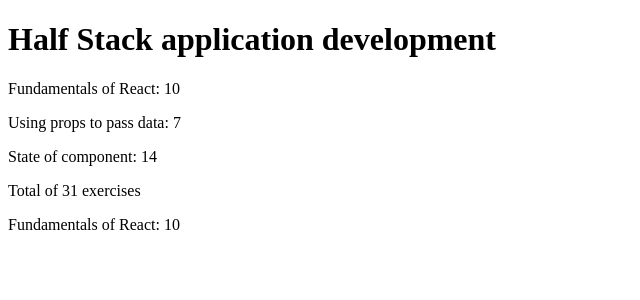
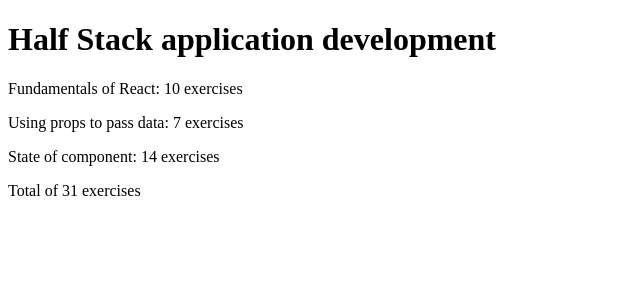
Before and after one commit to midcenturydude7/react-full-stack-open, a React (Create React App) app: page / in a window 1280 px wide. Shown: the top 300 px of the page, without its empty margins (0-640 px from the left). Built offline with nearby package versions, Linux system fonts and the light colour scheme.

Commit message:
Refactored code with map() method to iterate through 'course' object

```diff
--- a/src/App.js
+++ b/src/App.js
@@ -1,6 +1,6 @@
 import React from 'react';
 import Course from './components/Course';
-import Spread from './components/Spread';
+// import Spread from './components/Spread';
 
 
 const App = () => {
@@ -30,7 +30,6 @@
   return (
     <>
       <Course course={course} />
-      <Spread course={course} />
     </>
   )
 }
--- a/src/components/Course.js
+++ b/src/components/Course.js
@@ -16,23 +16,16 @@
 }
 
 const Content = ({ course }) => {
-    const nameLine1 = course.parts[0].name
-    const exerciseLine1 = course.parts[0].exercises
-
-    const nameLine2 = course.parts[1].name
-    const exerciseLine2 = course.parts[1].exercises
-
-    const nameLine3 = course.parts[2].name
-    const exerciseLine3 = course.parts[2].exercises
-
-    const totalExercises = course.parts[0].exercises + course.parts[1].exercises + course.parts[2].exercises
+    const nameResult = course.parts.map((part) => part.name)
+    const exercisesResult = course.parts.map((part) => part.exercises)
+    const totals = exercisesResult[0] + exercisesResult[1] + exercisesResult[2]
 
     return (
         <>
-            <p>{nameLine1}: {exerciseLine1}</p>
-            <p>{nameLine2}: {exerciseLine2}</p>
-            <p>{nameLine3}: {exerciseLine3}</p>
-            <p>Total of {totalExercises} exercises</p>
+            <p>{nameResult[0]}: {exercisesResult[0]} exercises</p>
+            <p>{nameResult[1]}: {exercisesResult[1]} exercises</p>
+            <p>{nameResult[2]}: {exercisesResult[2]} exercises</p>
+            <p>Total of {totals} exercises</p>
         </>
     )
 }
```
